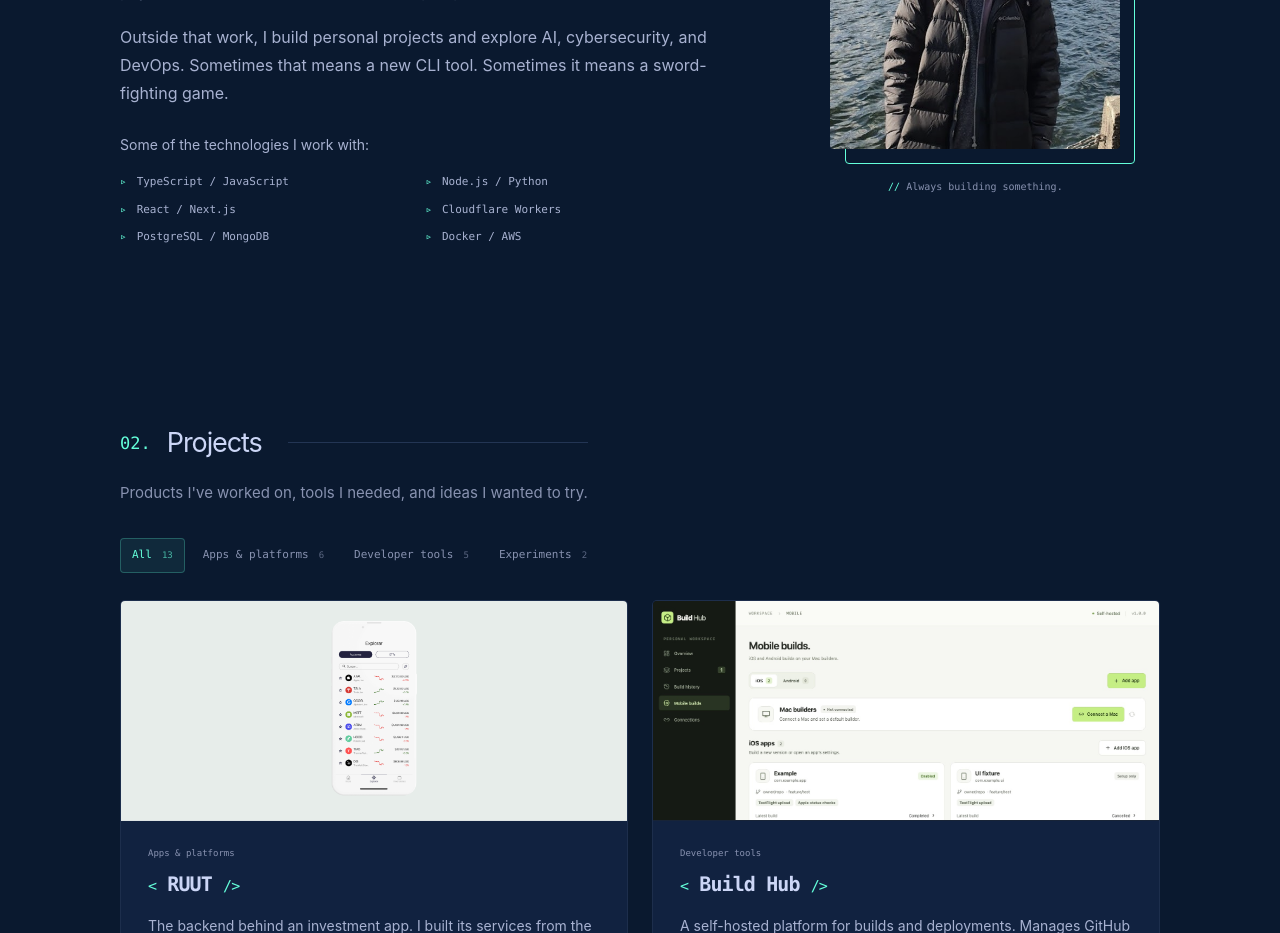
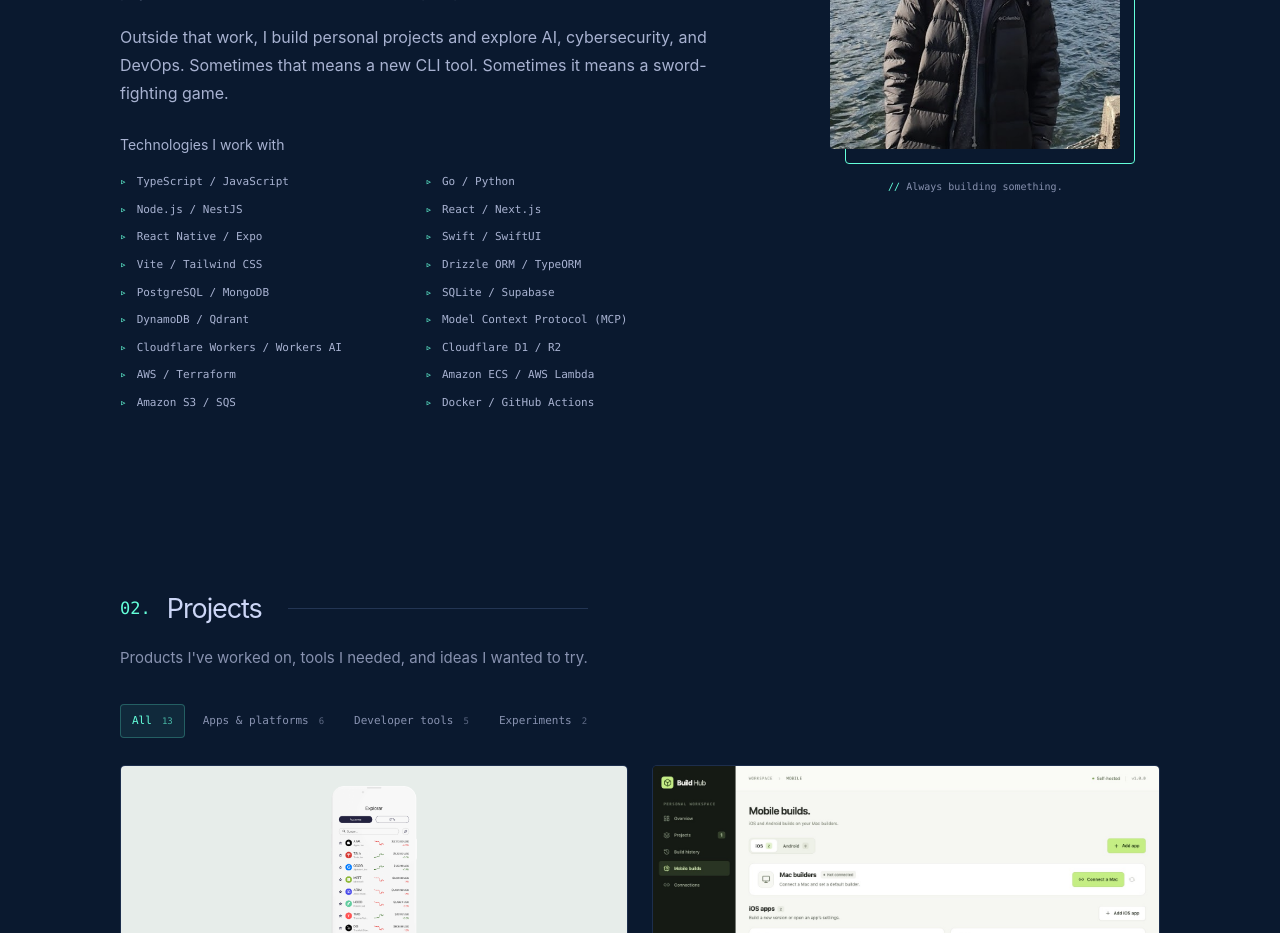
Before and after one commit to tenapato/portfolio-pato, a Next.js app: page / in a window 1280 px wide. Shown: the part 1140-2073 px from the top of the page. Built offline with nearby package versions, Linux system fonts and the light colour scheme.

Commit message:
Update portfolio technology list

```diff
--- a/src/pages/index.tsx
+++ b/src/pages/index.tsx
@@ -5,6 +5,27 @@ import LeftSidebar from './components/LeftSidebar';
 import WorkHistoryGithubBranches from '../components/work-history-github-branches';
 import CodingProjectsComponent from '../components/coding-projects';
 import TerminalBackground from '../components/terminal-background';
+
+const technologies = [
+  'TypeScript / JavaScript',
+  'Go / Python',
+  'Node.js / NestJS',
+  'React / Next.js',
+  'React Native / Expo',
+  'Swift / SwiftUI',
+  'Vite / Tailwind CSS',
+  'Drizzle ORM / TypeORM',
+  'PostgreSQL / MongoDB',
+  'SQLite / Supabase',
+  'DynamoDB / Qdrant',
+  'Model Context Protocol (MCP)',
+  'Cloudflare Workers / Workers AI',
+  'Cloudflare D1 / R2',
+  'AWS / Terraform',
+  'Amazon ECS / AWS Lambda',
+  'Amazon S3 / SQS',
+  'Docker / GitHub Actions',
+];
 
 export default function LandingPage() {
   return (
@@ -38,9 +59,9 @@ export default function LandingPage() {
               <p>I'm Patricio, a <strong>software engineer</strong> and Tecnológico de Monterrey graduate. I like understanding how things work, then building something useful with what I learn.</p>
               <p>My work spans investment infrastructure at <strong>RUUT</strong>, cloud storage, and developer tools. I enjoy the details behind a reliable backend: data models, payment flows, and services that hold up in production.</p>
               <p>Outside that work, I build personal projects and explore AI, cybersecurity, and DevOps. Sometimes that means a new CLI tool. Sometimes it means a sword-fighting game.</p>
-              <p className="stack-intro">Some of the technologies I work with:</p>
+              <p className="stack-intro">Technologies I work with</p>
               <ul className="technology-list">
-                {['TypeScript / JavaScript', 'Node.js / Python', 'React / Next.js', 'Cloudflare Workers', 'PostgreSQL / MongoDB', 'Docker / AWS'].map((technology) => <li key={technology}>{technology}</li>)}
+                {technologies.map((technology) => <li key={technology}>{technology}</li>)}
               </ul>
             </div>
             <figure className="portrait">
```
